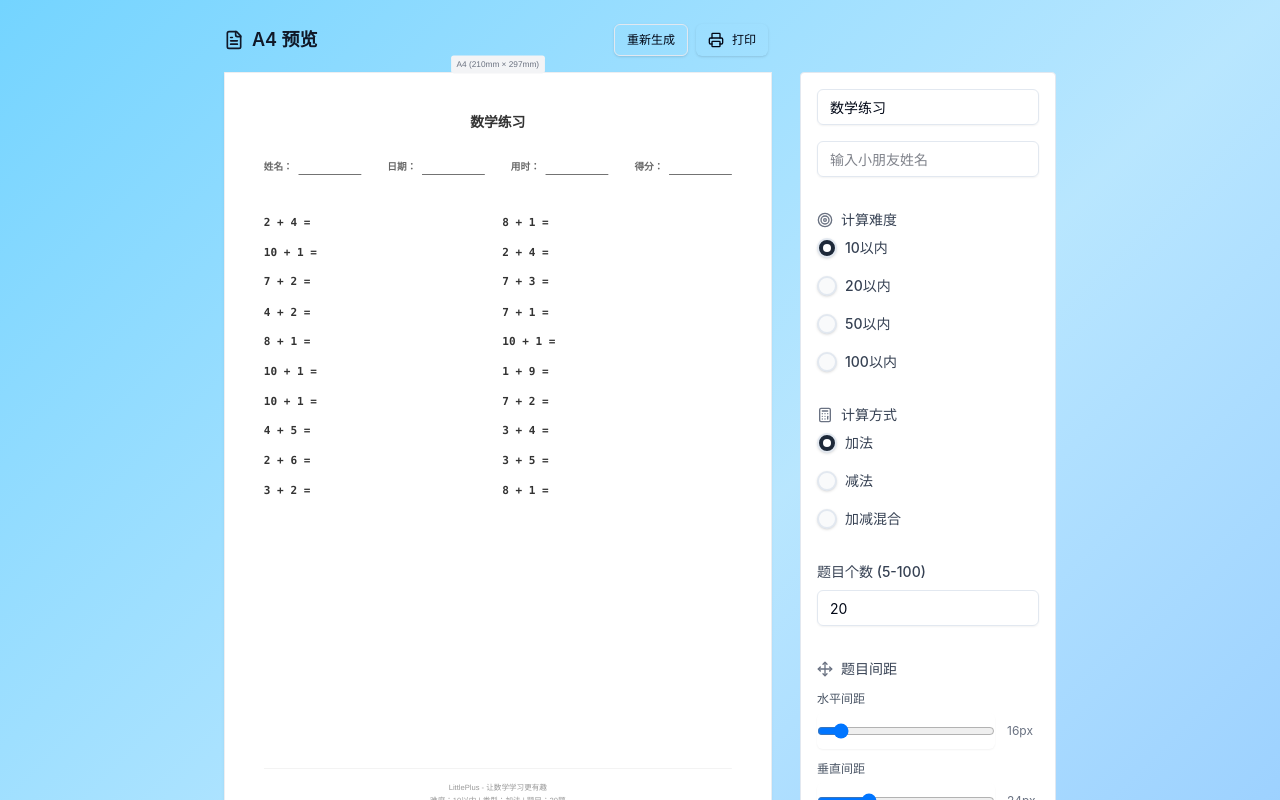
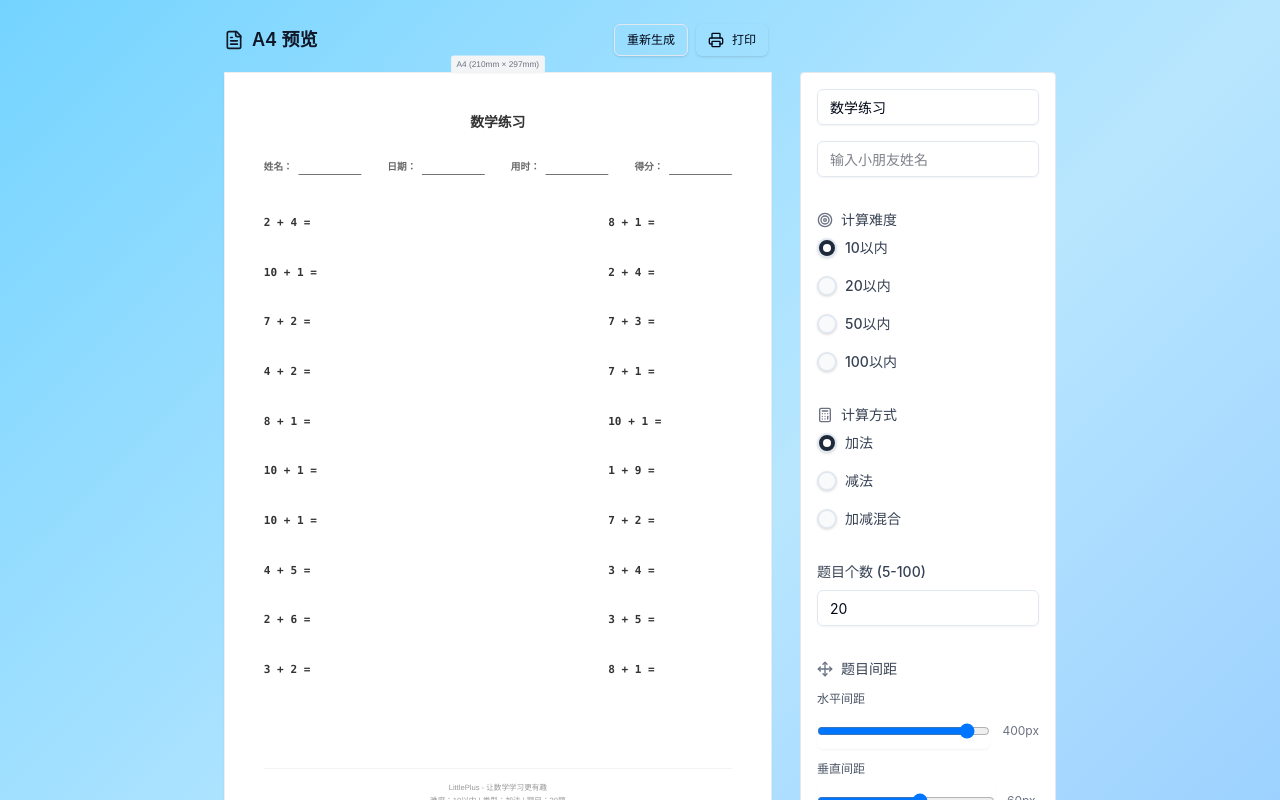
Before and after one commit to million-dollar-projects/mumskids, a Next.js app: page /en/practice/a4/create in a window 1280 px wide. Shown: the top 800 px of the page. Built offline with nearby package versions, Linux system fonts and the light colour scheme; no server answers.

Commit message:
继续调整

```diff
--- a/src/app/[locale]/practice/a4/create/page.tsx
+++ b/src/app/[locale]/practice/a4/create/page.tsx
@@ -46,8 +46,8 @@ export default function CreateA4Page({ params }: CreateA4Props) {
     calculationType: 'add',
     questionCount: 20,
     spacing: {
-      horizontal: 16, // 默认16px水平间距
-      vertical: 24    // 默认24px垂直间距
+      horizontal: 400, // 默认16px水平间距
+      vertical:60    // 默认24px垂直间距
     },
     showParentMessage: false // 默认不显示家长寄语
   });
```
